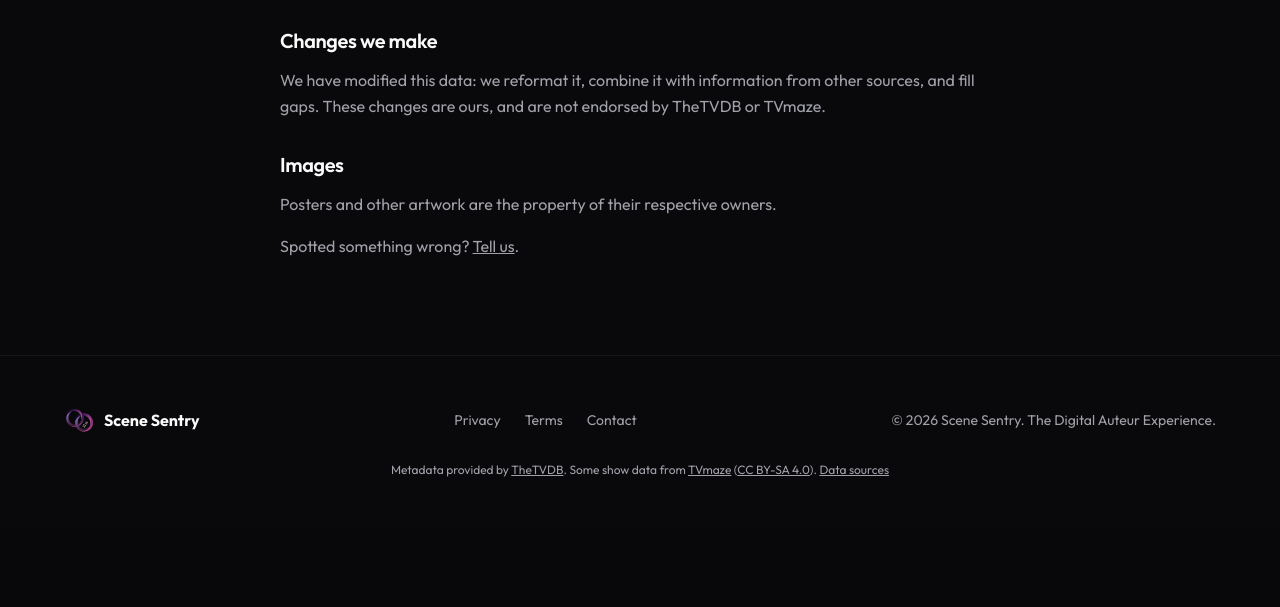
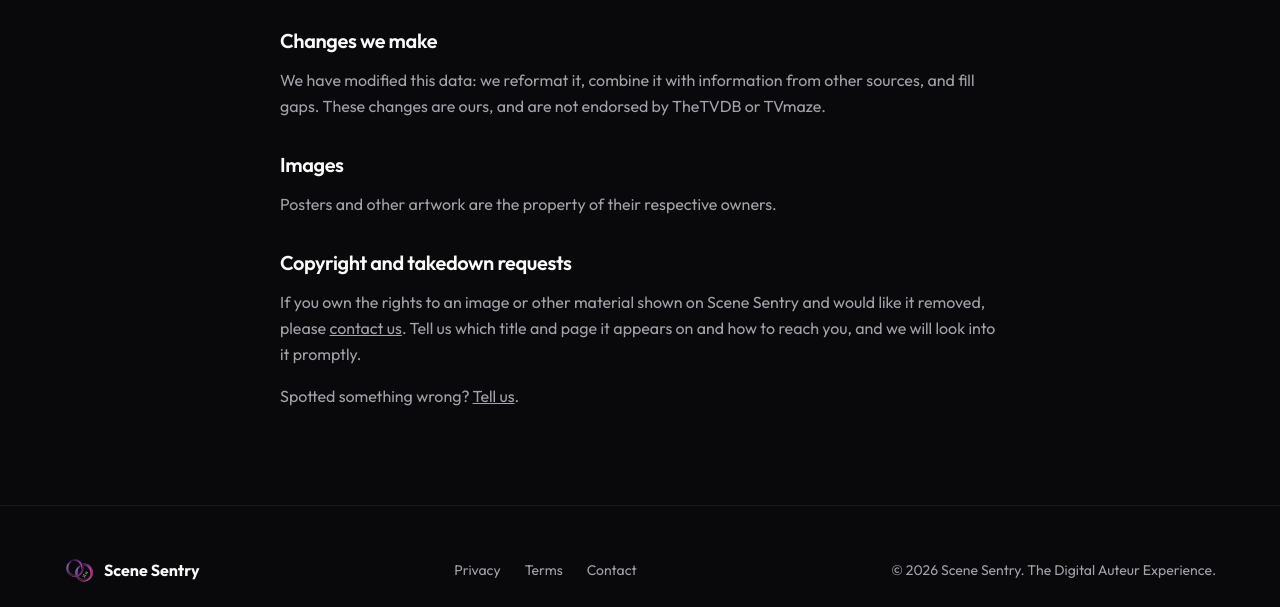
Before and after one commit to Sharim1/scene-sentry, a Python web app: template templates/pages/credits.html in a window 1280 px wide. Shown: the part 477-1084 px from the top of the page. Before the commit the page ends 954 px from the top, so only its background shows below. Run offline with Jinja, Linux system fonts and the light colour scheme; the template is opened without the code that fills it, so the values that code supplies are empty; style sheets or scripts are compiled from the project's sources; some libraries are stand-ins or nearby versions.

Commit message:
feat: add a copyright and takedown contact to the data-sources page
Rights holders who want an image or other material removed are told where to
reach us and what to include.

Co-Authored-By: Claude Sonnet 5.5 <noreply@anthropic.com>

```diff
--- a/templates/pages/credits.html
+++ b/templates/pages/credits.html
@@ -35,6 +35,12 @@
         Posters and other artwork are the property of their respective owners.
     </p>
 
+    <h2 class="text-xl font-display font-semibold mt-8 mb-3">Copyright and takedown requests</h2>
+    <p class="text-muted-foreground leading-relaxed mb-4">
+        If you own the rights to an image or other material shown on Scene Sentry and would like it removed, please
+        <a href="/contact" class="underline hover:text-foreground">contact us</a>. Tell us which title and page it appears on and how to reach you, and we will look into it promptly.
+    </p>
+
     <p class="text-muted-foreground leading-relaxed">
         Spotted something wrong? <a href="/contact" class="underline hover:text-foreground">Tell us</a>.
     </p>
```
Also changed, not shown: tests/test_data_source_credits.py (+6 -0 lines).
